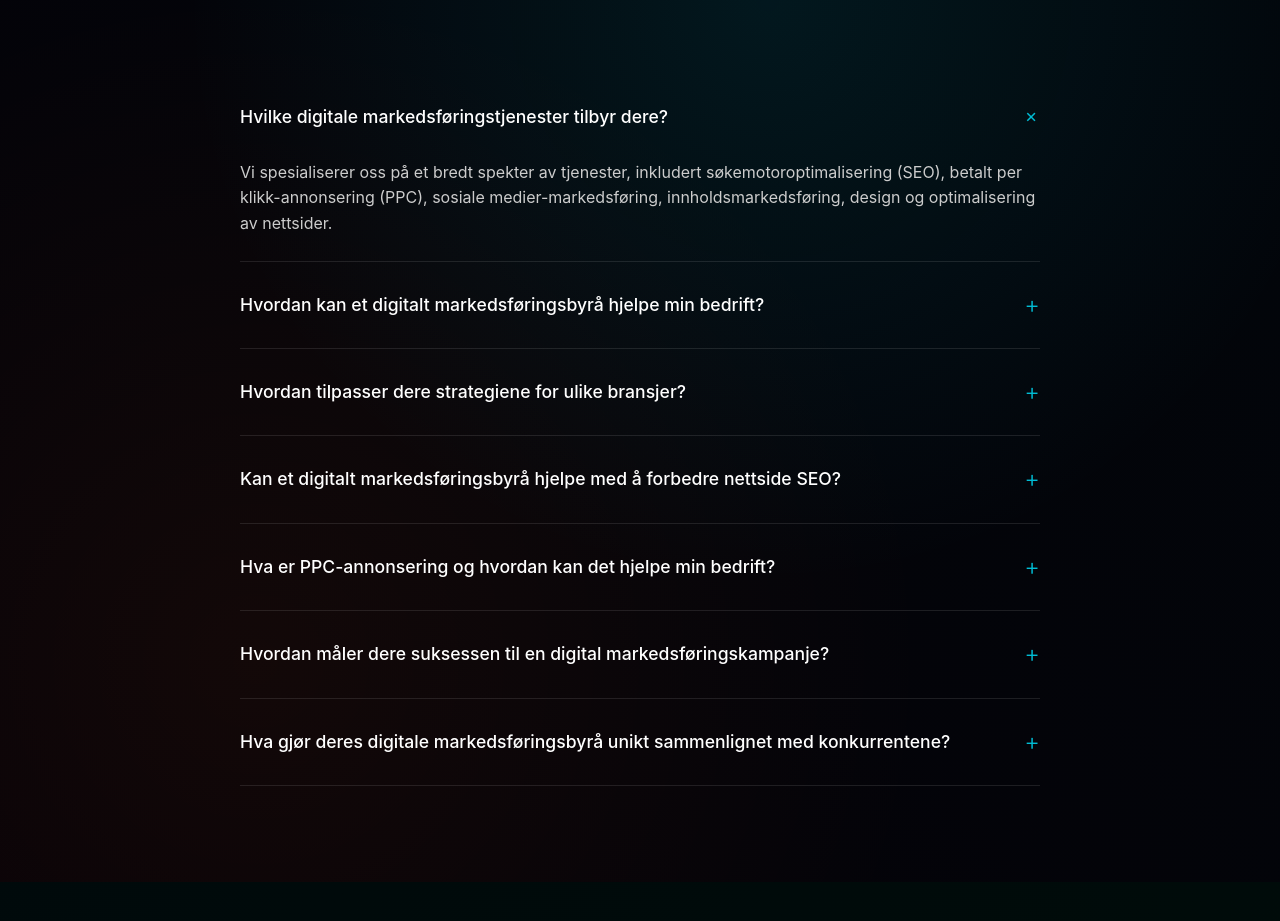
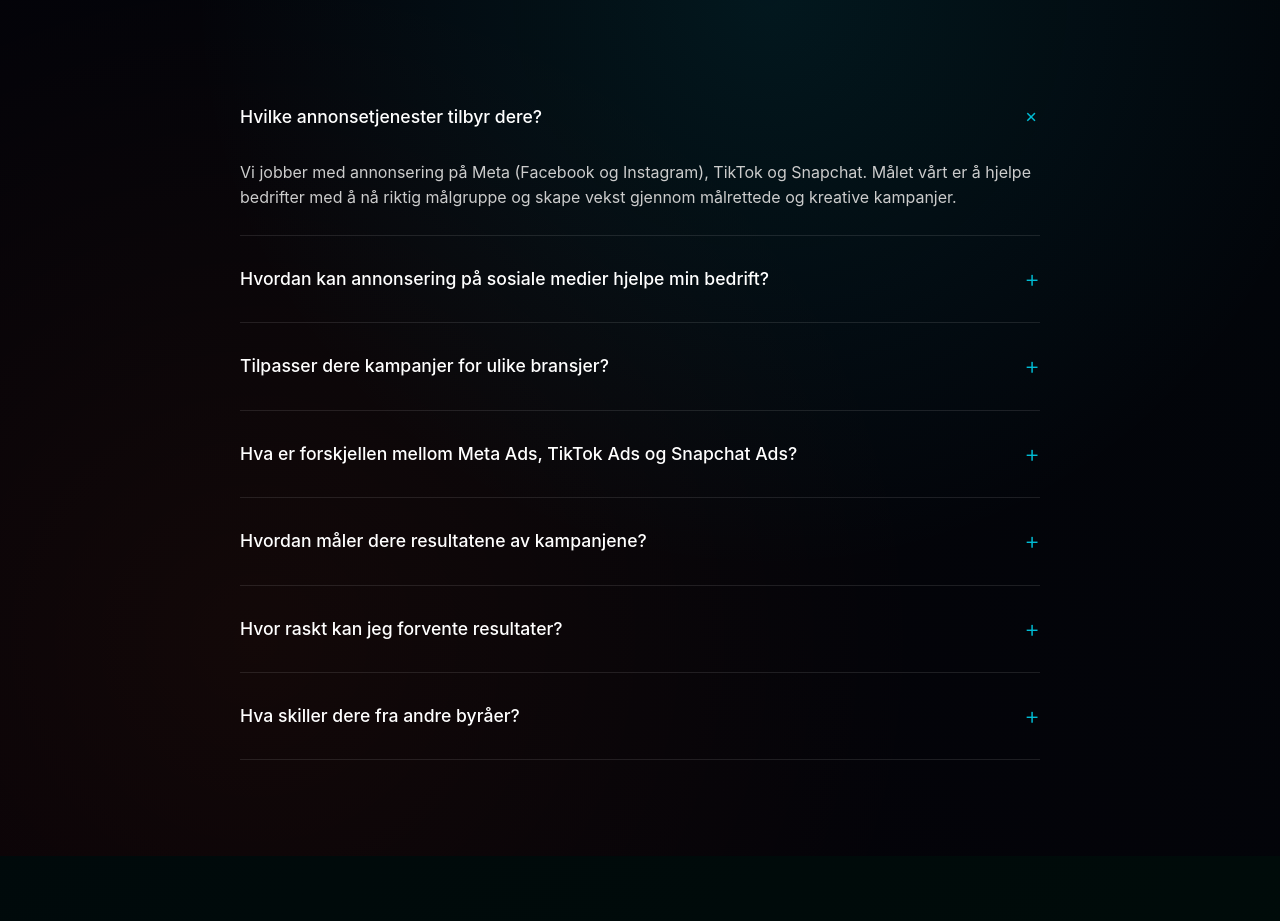
Before and after one commit to sigurdmaeland/focus-level-up, a React (Vite) app: page / in a window 1280 px wide. Shown: the part 3299-4220 px from the top of the page. Built offline with nearby package versions, Linux system fonts and the light colour scheme.

Commit message:
jdjdjheipådeg

```diff
--- a/src/translations/index.js
+++ b/src/translations/index.js
@@ -76,38 +76,39 @@ export const translations = {
       },
       faq: {
       badge: 'FAQ',
-        title: 'Ofte Stilte Spørsmål',
+      title: 'Ofte stilte spørsmål',
       questions: [
         {
-            question: 'Hvilke digitale markedsføringstjenester tilbyr dere?',
-            answer: 'Vi spesialiserer oss på et bredt spekter av tjenester, inkludert søkemotoroptimalisering (SEO), betalt per klikk-annonsering (PPC), sosiale medier-markedsføring, innholdsmarkedsføring, design og optimalisering av nettsider.'
+          question: 'Hvilke annonsetjenester tilbyr dere?',
+          answer: 'Vi jobber med annonsering på Meta (Facebook og Instagram), TikTok og Snapchat. Målet vårt er å hjelpe bedrifter med å nå riktig målgruppe og skape vekst gjennom målrettede og kreative kampanjer.'
         },
         {
-            question: 'Hvordan kan et digitalt markedsføringsbyrå hjelpe min bedrift?',
-            answer: 'Et digitalt markedsføringsbyrå kan hjelpe din bedrift med å øke synlighet online, nå målgruppen mer effektivt, generere flere kvalifiserte leads og øke salget gjennom strategisk bruk av digitale kanaler.'
+          question: 'Hvordan kan annonsering på sosiale medier hjelpe min bedrift?',
+          answer: 'Annonsering i sosiale medier gir deg muligheten til å nå potensielle kunder der de bruker mest tid. Vi hjelper deg med å øke synligheten, bygge merkevaren og skape salg gjennom presise og datadrevne strategier.'
         },
         {
-            question: 'Hvordan tilpasser dere strategiene for ulike bransjer?',
-            answer: 'Vi gjennomfører grundige analyser av hver bransje og bedrift for å forstå målgruppen, konkurrentene og markedsdynamikken. Dette gjør det mulig å utvikle skreddersydde strategier som er optimalisert for din spesifikke situasjon.'
+          question: 'Tilpasser dere kampanjer for ulike bransjer?',
+          answer: 'Ja. Hver kampanje tilpasses ut fra bransje, målgruppe og budsjett. Vi analyserer markedet og setter opp en strategi som passer din bedrift og dine mål.'
         },
         {
-            question: 'Kan et digitalt markedsføringsbyrå hjelpe med å forbedre nettside SEO?',
-            answer: 'Ja, SEO er en av våre kjernekompetanser. Vi optimaliserer nettsider for søkemotorer gjennom teknisk SEO, innholdsoptimalisering, søkeordforskning og linkbuilding for å forbedre din rangering i Google.'
+          question: 'Hva er forskjellen mellom Meta Ads, TikTok Ads og Snapchat Ads?',
+          answer: 'Meta Ads passer godt for bred rekkevidde og synlighet, TikTok Ads fungerer best for kreative videoer og engasjement, mens Snapchat Ads treffer yngre målgrupper raskt og effektivt.'
         },
         {
-            question: 'Hva er PPC-annonsering og hvordan kan det hjelpe min bedrift?',
-            answer: 'PPC (Pay-Per-Click) er betalt annonsering hvor du betaler kun når noen klikker på annonsen din. Dette gir umiddelbare resultater, målrettet reach og full kontroll over budsjettet, noe som gjør det perfekt for å drive kvalifisert trafikk til nettsiden din.'
+          question: 'Hvordan måler dere resultatene av kampanjene?',
+          answer: 'Vi følger med på nøkkeltall som klikkrate, kostnad per konvertering, avkastning på annonseforbruk og engasjement. Du får tydelige rapporter som viser hvordan kampanjene presterer.'
         },
         {
-            question: 'Hvordan måler dere suksessen til en digital markedsføringskampanje?',
-            answer: 'Vi bruker detaljerte analyser og KPI-er som konverteringsrate, ROI, trafikk, engagement og salg. Vi leverer regelmessige rapporter som viser hvordan kampanjene presterer i forhold til dine forretningsmål.'
+          question: 'Hvor raskt kan jeg forvente resultater?',
+          answer: 'De fleste ser resultater i løpet av få dager til et par uker etter kampanjestart. Vi optimaliserer løpende for å sikre best mulig effekt.'
         },
         {
-            question: 'Hva gjør deres digitale markedsføringsbyrå unikt sammenlignet med konkurrentene?',
-            answer: 'Vi kombinerer dataanalyse med kreativ tilnærming og har dyptgående kunnskap om norske og internasjonale markeder. Vårt team har lang erfaring og vi fokuserer på langsiktige partnerskap med våre kunder for å sikre vedvarende vekst.'
+          question: 'Hva skiller dere fra andre byråer?',
+          answer: 'Vi kombinerer kreativt innhold med presis målretting og kontinuerlig optimalisering. Hos oss får du en partner som er opptatt av resultatene dine og langsiktig vekst.'
         }
       ]
     },
+
       cta: {
         title: 'Klar for å ta din bedrift til neste nivå?',
         description: 'La oss vise deg hvordan vi kan hjelpe din bedrift med å vokse. Få en gratis konsultasjon og se mulighetene.',
@@ -493,40 +494,42 @@ export const translations = {
           company: 'General Manager, Bergs Bygg'
         }
       },
+
       faq: {
       badge: 'FAQ',
       title: 'Frequently Asked Questions',
       questions: [
         {
-            question: 'What digital marketing services do you offer?',
-            answer: 'We specialize in a wide range of services, including search engine optimization (SEO), pay-per-click advertising (PPC), social media marketing, content marketing, website design and optimization.'
+          question: 'What advertising services do you offer?',
+          answer: 'We work with advertising on Meta (Facebook and Instagram), TikTok and Snapchat. Our goal is to help businesses reach the right audience and grow through targeted and creative campaigns.'
         },
         {
-            question: 'How can a digital marketing agency help my business?',
-            answer: 'A digital marketing agency can help your business increase online visibility, reach your target audience more effectively, generate more qualified leads and increase sales through strategic use of digital channels.'
+          question: 'How can social media advertising help my business?',
+          answer: 'Advertising on social media lets you reach potential customers where they spend most of their time. We help increase visibility, build brand awareness and drive sales through well-structured campaigns.'
         },
         {
-            question: 'How do you customize strategies for different industries?',
-            answer: 'We conduct thorough analyses of each industry and business to understand the target audience, competitors and market dynamics. This enables us to develop tailored strategies that are optimized for your specific situation.'
+          question: 'Do you tailor campaigns for different industries?',
+          answer: 'Yes. Every campaign is customized based on your industry, audience and budget. We analyze your market and create a strategy that fits your goals and business.'
         },
         {
-            question: 'Can a digital marketing agency help improve website SEO?',
-            answer: 'Yes, SEO is one of our core competencies. We optimize websites for search engines through technical SEO, content optimization, keyword research and link building to improve your ranking on Google.'
+          question: 'What is the difference between Meta Ads, TikTok Ads and Snapchat Ads?',
+          answer: 'Meta Ads are great for reach and visibility, TikTok Ads are ideal for creative video engagement, and Snapchat Ads are effective for reaching younger audiences quickly.'
         },
         {
-            question: 'What is PPC advertising and how can it help my business?',
-            answer: 'PPC (Pay-Per-Click) is paid advertising where you only pay when someone clicks on your ad. This provides immediate results, targeted reach and full budget control, making it perfect for driving qualified traffic to your website.'
+          question: 'How do you measure campaign performance?',
+          answer: 'We track key metrics like click-through rate, cost per conversion, return on ad spend and engagement. You receive clear reports showing how your campaigns are performing.'
         },
         {
-            question: 'How do you measure the success of a digital marketing campaign?',
-            answer: 'We use detailed analytics and KPIs such as conversion rate, ROI, traffic, engagement and sales. We provide regular reports showing how campaigns perform in relation to your business goals.'
+          question: 'How soon can I expect results?',
+          answer: 'Most clients see results within a few days to a couple of weeks after the campaign launches. We continuously optimize to ensure the best performance.'
         },
         {
-            question: 'What makes your digital marketing agency unique compared to competitors?',
-            answer: 'We combine data analysis with creative approach and have in-depth knowledge of Norwegian and international markets. Our team has extensive experience and we focus on long-term partnerships with our customers to ensure sustainable growth.'
+          question: 'What makes you different from other agencies?',
+          answer: 'We combine creative content with precise targeting and ongoing optimization. You get a dedicated partner focused on your results and long-term growth.'
         }
       ]
     },
+
       cta: {
         title: 'Ready to take your business to the next level?',
         description: 'Let us show you how we can help your business grow. Get a free consultation and see the possibilities.',
```
Lines whose indentation alone changed are shown as unchanged.
